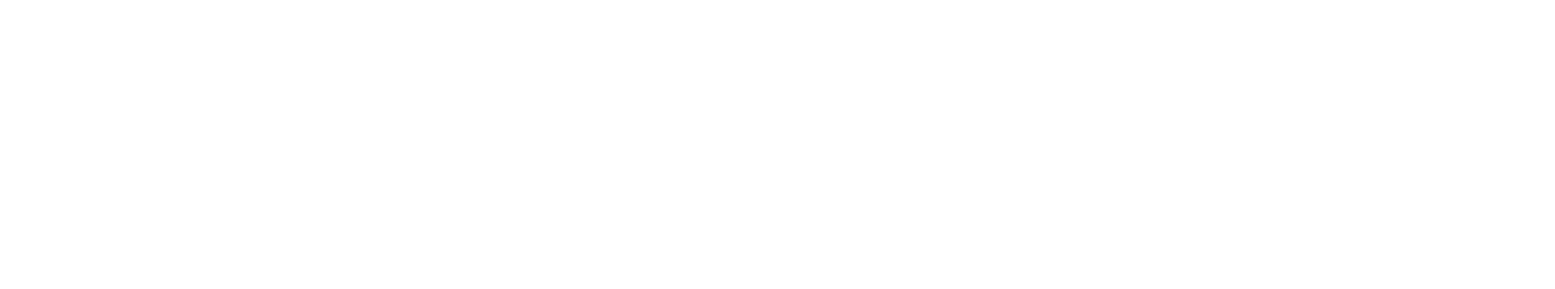
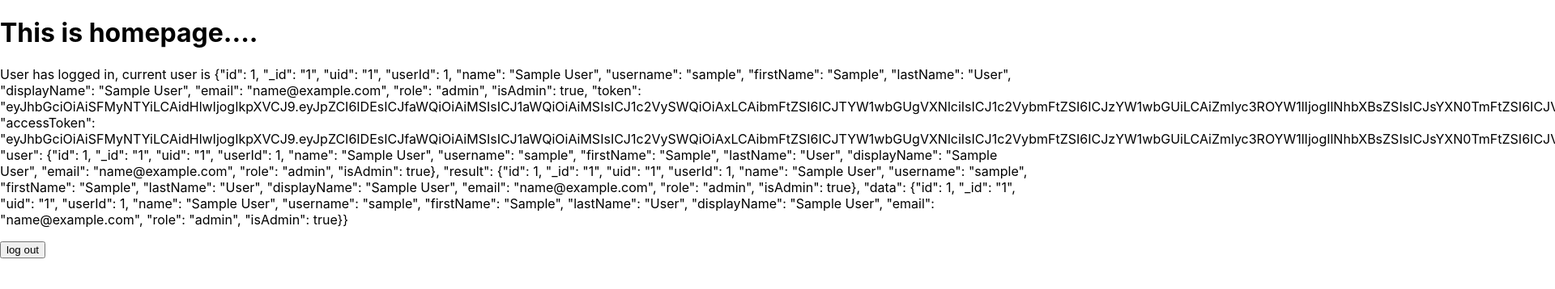
Before and after one commit to zmq427/mini-twitter-ui, a React (Create React App) app: page /login in a window 1280 px wide. Before the commit this address had no page. Shown: the top 358 px of the page at 81% size, 1920 px wide, since content can reach past the window. Built offline with nearby package versions, Linux system fonts and the light colour scheme; sample sign-in values are in the browser's storage.

Commit message:
finish login, register and logout

```diff
--- a/src/App.js
+++ b/src/App.js
@@ -1,14 +1,22 @@
+import { useRoutes, Routes, Route, Navigate } from 'react-router-dom';
+import routes from './routes';
+import LoginPage from './pages/loginPage/loginPage';
+import Home from './pages/home/home';
+import Login from './pages/login/login';
+import Signup from './pages/signup/signup';
 import './App.css';
-import { Routes, useRoutes } from 'react-router-dom';
-import routes from './routes';
-
 
 function App() {
   const element = useRoutes(routes)
   return (
     <div className="App">
       <Routes>
-        {element}
+        <Route path='/' element={<Home/>}/>
+        <Route path='loginPage' element={<LoginPage/>}>
+          <Route path='login' element={<Login/>}/>
+          <Route path='signup' element={<Signup/>}/>
+        </Route>
+        <Route path='/:username' element={<Home/>}/>
       </Routes>
     </div>
   );
--- a/src/pages/home/home.jsx
+++ b/src/pages/home/home.jsx
@@ -1,13 +1,47 @@
 import React from "react";
+import { useNavigate } from "react-router-dom";
+import { useState, useEffect } from "react";
+import axios from "axios";
 
-class Home extends React.Component{
-  render() {
-    return (
-      <div>
-        <h1>This is homepage....</h1>
-      </div>
-    );
+export default function Home() {
+
+  const [logged, setLogged] = useState(false)
+  let navigate = useNavigate()
+
+  useEffect(() => {
+    let user = localStorage.getItem('userInfo')
+    if (user == null) {
+      alert("You haven't logged in")
+      navigate('/loginPage/login')
+    }
+    setLogged(user != null)
+  })
+
+  async function handleLogout() {
+    localStorage.removeItem('userInfo')
+    await axios({
+      method: 'post',
+      url: `http://localhost:8080/Mini-Twitter/logoutServlet`
+    }).then(function (resp) {
+      console.log(resp)
+    }).catch(function (error) {
+      console.log(error)
+    })
+    navigate('/loginPage/login')
   }
+
+  return (
+    <div>
+      <h1>This is homepage....</h1>
+      {
+        logged?
+        <div>
+          <p>User has logged in, current user is {localStorage.getItem('userInfo')}</p>
+          <button onClick={handleLogout}>log out</button>
+        </div> :
+        <p>User hasn't logged in</p>
+      }
+
+    </div>
+  )
 }
-
-export default Home;
--- a/src/pages/login/login.jsx
+++ b/src/pages/login/login.jsx
@@ -1,6 +1,14 @@
 import axios from 'axios';
 import { useState } from 'react';
-import { Link } from 'react-router-dom';
+import { Link, useNavigate } from 'react-router-dom';
+
+
+
+function Login() {
+
+  const [username, setUsername] = useState("")
+  const [password, setPassword] = useState("")
+  let navigate = useNavigate()
 
   async function request(input1, input2) {
     var data;
@@ -8,27 +16,25 @@ async function request(input1, input2) {
       method: 'get',
       url: `http://localhost:8080/Mini-Twitter/loginServlet?username=${input1}&password=${input2}`
     }).then(function (resp) {
-    alert(resp.data)
-    console.log(resp.data)
+      console.log(resp)
       data = resp.data
     }).catch(function (error) {
       console.log(error)
     })
 
     if (data != null) {
+      // 查询到数据,登录成功
       document.getElementById("isMatch").style.display = 'none'
+      // 存储到本地
+      localStorage.setItem('userInfo', data.username)
       // 跳转到Home页面
-
+      navigate('/' + data.username)
 
     } else {
+      // 未查询到数据，显示提示信息
       document.getElementById("isMatch").style.display = 'block'
     }
   }
-
-function Login() {
-
-  const [username, setUsername] = useState("")
-  const [password, setPassword] = useState("")
 
   function handleSubmit() {
     request(username, password)
@@ -42,7 +48,7 @@ function Login() {
       <input type="text" placeholder='password' value={password} onChange={(e)=>{setPassword(e.target.value)}}/><br/>
       <p id="isMatch" style={{display: 'none'}}>Username and password don't match...</p>
       <button onClick={handleSubmit}>sign in</button>
-      <Link to="/signup">
+      <Link to="../signup">
         Don't have an account?
       </Link>
     </div>
--- a/src/pages/loginPage/loginPage.jsx
+++ b/src/pages/loginPage/loginPage.jsx
@@ -1,5 +1,5 @@
 import React from 'react'
-import { Route, Routes, Navigate } from 'react-router-dom'
+import { Route, Routes, Navigate, Outlet } from 'react-router-dom'
 import banner from '../../assets/twitter-banner.png'
 import Login from '../login/login'
 import Signup from '../signup/signup'
@@ -8,11 +8,7 @@ export default function LoginPage() {
   return (
     <div>
       <img src={banner} alt='banner' className='banner' style={{display: 'none'}}/>
-      <Routes>
-        <Route path='/loginPage/login' element={<Login/>}/>
-        <Route path='/loginPage/signup' element={<Signup/>}/>
-        <Route path='/loginPage' element={<Navigate to='/loginPage/login'/>}/>
-      </Routes>
+      <Outlet/>
     </div>
   )
 }
--- a/src/pages/signup/signup.jsx
+++ b/src/pages/signup/signup.jsx
@@ -26,10 +26,10 @@ export default function Signup() {
       document.getElementById("usernameExist").style.display = 'block'
     } else {
       document.getElementById("usernameExist").style.display = 'none'
-      // 用户名可用
+      // 用户名不存在，可用
       alert('Successfully registered')
       // 跳转至登录界面
-      nav('/login')
+      nav('../login')
     }
   }
 
@@ -40,7 +40,7 @@ export default function Signup() {
       <input type="text" placeholder='username' value={username} onChange={(e)=>{setUsername(e.target.value)}}/><br/>
       <input type="text" placeholder='password' value={password} onChange={(e)=>{setPassword(e.target.value)}}/><br/>
       <p id="usernameExist" style={{display: 'none'}}>This username has been used...</p>
-      <Link to="/login"><button>Back</button></Link>
+      <Link to="../login"><button>Back</button></Link>
       <button onClick={handleConfirm}>Confirm</button>
     </div>
   )
```
Lines whose indentation alone changed are shown as unchanged.
